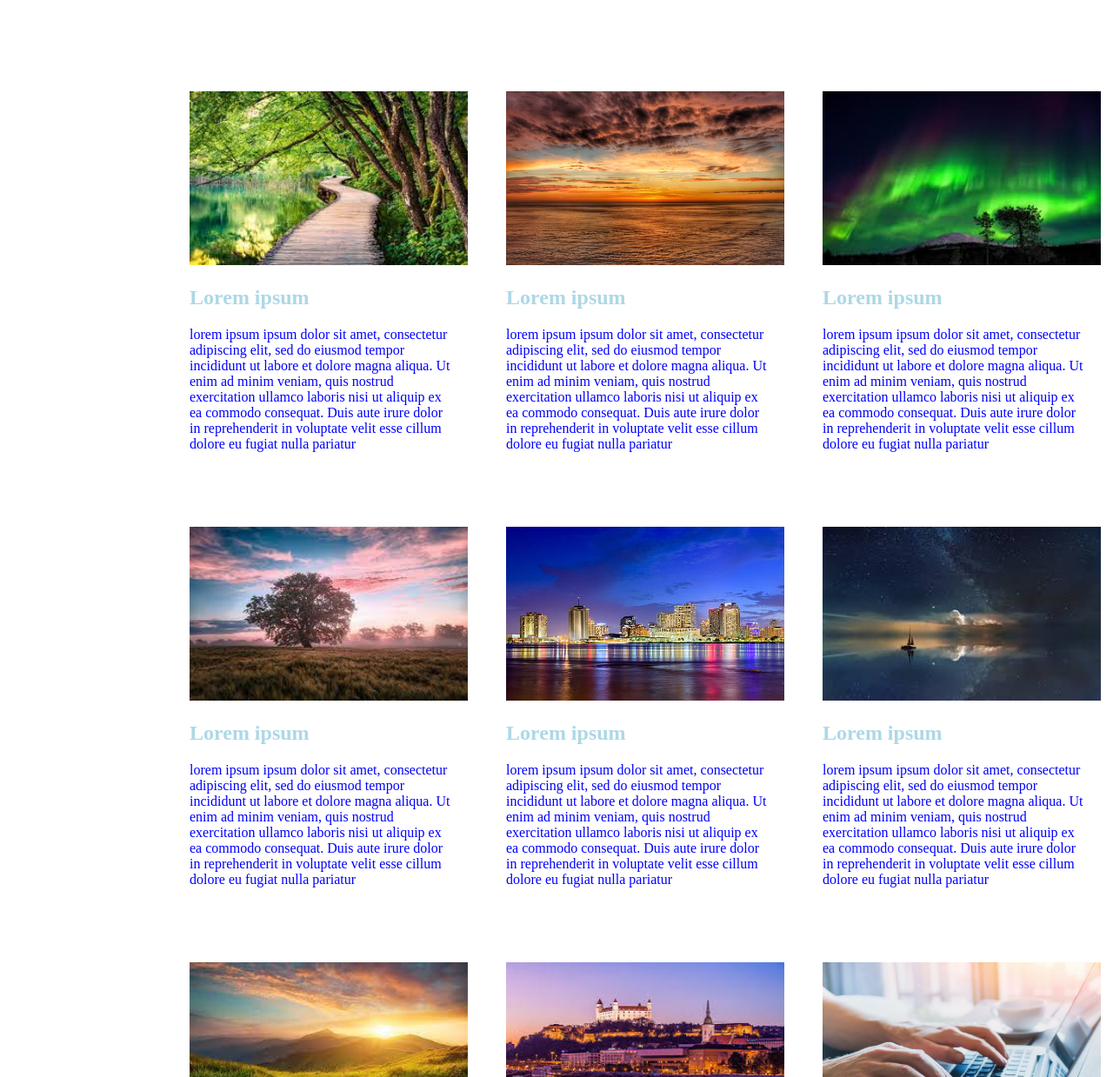
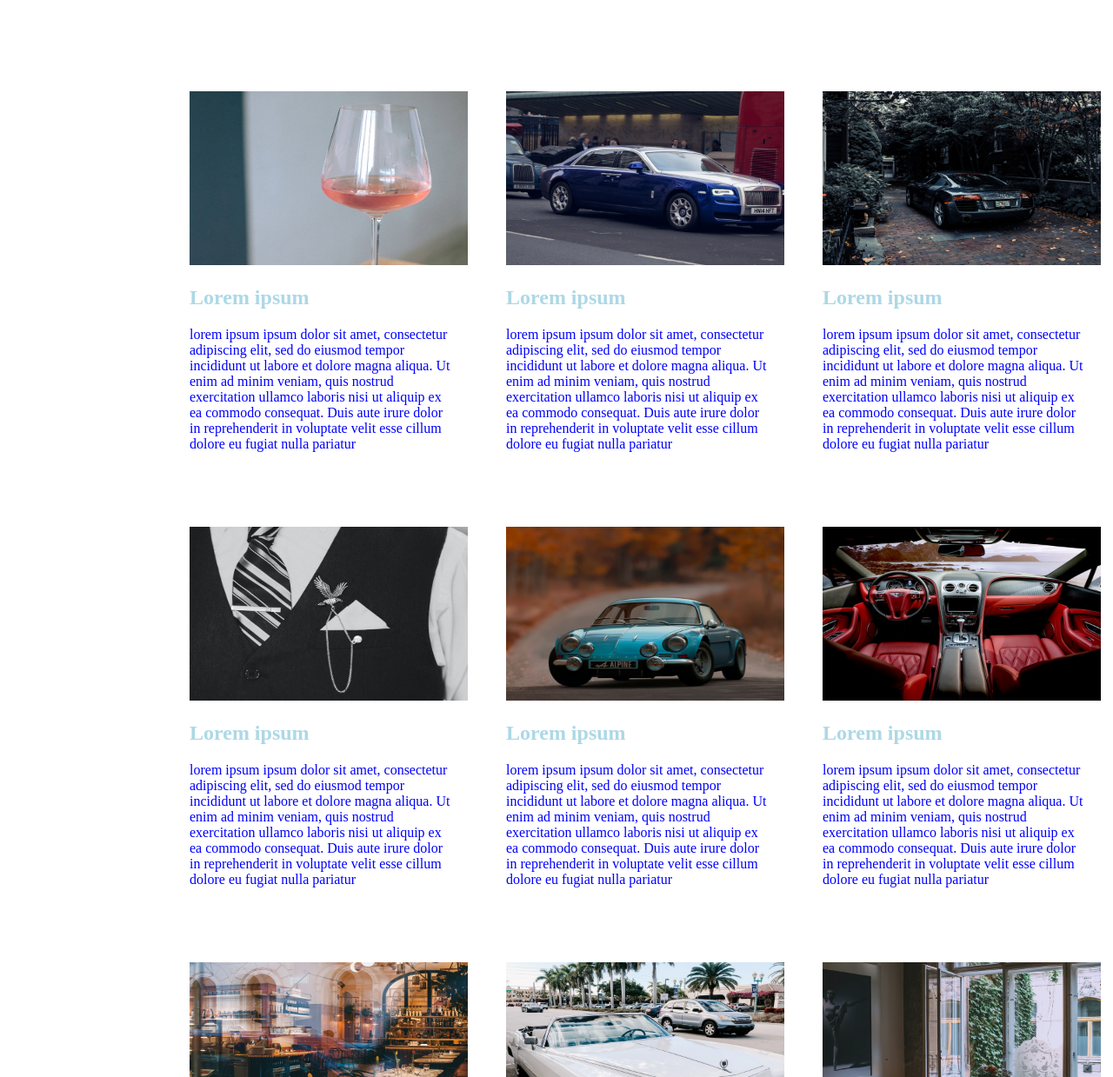
Before and after one commit to vasilije7/Repo06-07, a plain HTML site: page ex01/src/index.html in a window 1280 px wide. Shown: the part 61-1300 px from the top of the page at 87% size. Drawn offline with Linux system fonts and the light colour scheme.

Commit message:
Prepravke 2

```diff
--- a/ex01/src/index.html
+++ b/ex01/src/index.html
@@ -14,7 +14,7 @@
         <div class="sadrzaj-1">
           <ul>
             <li>
-              <a href="#"><img src="../photos/download.jpg" alt="" /></a>
+              <a href="#"><img src="../photos/slika1.jpg" alt="" /></a>
             </li>
             <div><h2>Lorem ipsum</h2></div>
             <p>
@@ -28,10 +28,7 @@
 
             <li>
               <a href="#"
-                ><img
-                  src="../photos/download1.jpg"
-                  alt=""
-                  onclick="changeStyle"
+                ><img src="../photos/slika2.jpg" alt="" onclick="changeStyle"
               /></a>
             </li>
             <div><h2>Lorem ipsum</h2></div>
@@ -45,7 +42,7 @@
             </p>
 
             <li>
-              <a href="#"><img src="../photos/download2.jpg" alt="" /></a>
+              <a href="#"><img src="../photos/slika3.jpg" alt="" /></a>
             </li>
             <div><h2>Lorem ipsum</h2></div>
             <p>
@@ -62,7 +59,7 @@
         <div class="sadrzaj-2">
           <ul>
             <li>
-              <a href="#"><img src="../photos/download3.jpg" alt="" /></a>
+              <a href="#"><img src="../photos/slika4.jpg" alt="" /></a>
             </li>
             <div><h2>Lorem ipsum</h2></div>
             <p>
@@ -75,7 +72,7 @@
             </p>
 
             <li>
-              <a href="#"><img src="../photos/download4.jpg" alt="" /></a>
+              <a href="#"><img src="../photos/slika5.jpg" alt="" /></a>
             </li>
             <div><h2>Lorem ipsum</h2></div>
             <p>
@@ -87,7 +84,7 @@
               nulla pariatur
             </p>
             <li>
-              <a href="#"><img src="../photos/images5.jpg" alt="" /></a>
+              <a href="#"><img src="../photos/slika6.jpg" alt="" /></a>
             </li>
             <div><h2>Lorem ipsum</h2></div>
             <p>
@@ -103,7 +100,7 @@
         <div class="sadrzaj-3">
           <ul>
             <li>
-              <a href="#"><img src="../photos/images6.jpg" alt="" /></a>
+              <a href="#"><img src="../photos/slika7.jpg" alt="" /></a>
             </li>
             <div><h2>Lorem ipsum</h2></div>
             <p>
@@ -116,7 +113,7 @@
             </p>
 
             <li>
-              <a href="#"><img src="../photos/images7.jpg" alt="" /></a>
+              <a href="#"><img src="../photos/slika8.jpg" alt="" /></a>
             </li>
             <div><h2>Lorem ipsum</h2></div>
             <p>
@@ -128,7 +125,7 @@
               nulla pariatur
             </p>
             <li>
-              <a href="#"><img src="../photos/images8.jpg" alt="" /></a>
+              <a href="#"><img src="../photos/slika9.jpg" alt="" /></a>
             </li>
             <div><h2>Lorem ipsum</h2></div>
             <p>
@@ -143,5 +140,19 @@
         </div>
       </div>
     </div>
+    <script>
+      var imgs = document.querySelectorAll("img");
+
+      for (let i = 0; i < imgs.length; i++) {
+        imgs[i].addEventListener("click", function () {
+          imgs[i].style.transition = "transform 0.25s ease";
+          if (imgs[i].style.transform === "scale(2.5)") {
+            imgs[i].style.transform = "scale(1)";
+          } else {
+            imgs[i].style.transform = "scale(2.5)";
+          }
+        });
+      }
+    </script>
   </body>
 </html>
```
Also changed, not shown: ex01/photos/download.jpg (deleted), ex01/photos/download1.jpg (deleted), ex01/photos/download2.jpg (deleted), ex01/photos/download3.jpg (deleted), ex01/photos/download4.jpg (deleted), ex01/photos/images5.jpg (deleted), ex01/photos/images6.jpg (deleted), ex01/photos/images7.jpg (deleted), ex01/photos/images8.jpg (deleted), ex01/photos/slika1.jpg (added), ex01/photos/slika2.jpg (added), ex01/photos/slika3.jpg (added), ex01/photos/slika4.jpg (added), ex01/photos/slika5.jpg (added), 4 more files.
